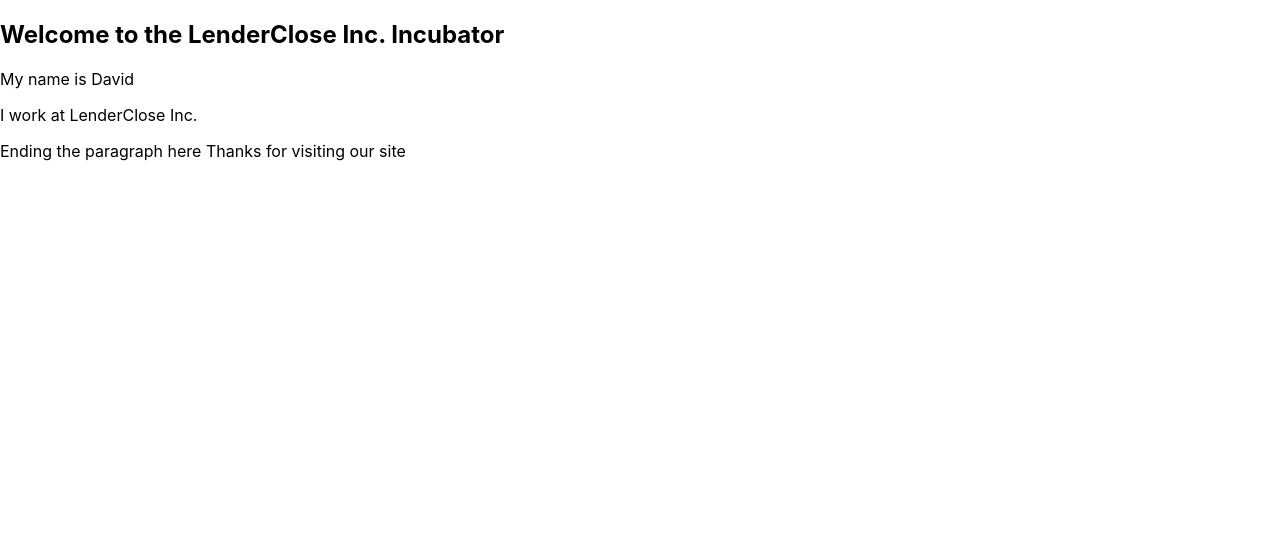
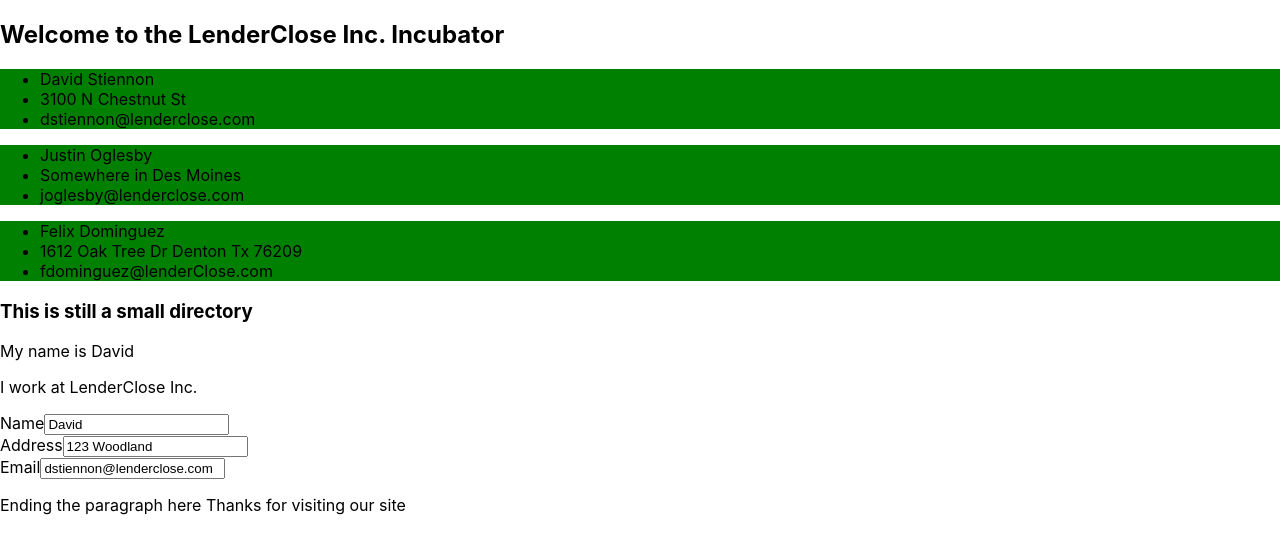
Before and after one commit to dpstiennon/directory_tutorial, a React (Create React App) app: page / in a window 1280 px wide. Shown: the top 554 px of the page. Built offline with nearby package versions, Linux system fonts and the light colour scheme.

Commit message:
added form state management

```diff
--- a/src/App.js
+++ b/src/App.js
@@ -1,22 +1,64 @@
 import './App.css';
+import Header from "./Header";
+import {x} from './Header';
+import NewPersonForm from "./components/NewPersonForm";
 
-function Header(props) {
-  return <h2>Welcome to the {props.companyName} Incubator</h2>
-}
+const startingPeople = [
+  {
+    name: 'David Stiennon',
+    address: '3100 N Chestnut St',
+    email: 'dstiennon@lenderclose.com'
+  },
+  {
+    name: 'Justin Oglesby',
+    address: 'Somewhere in Des Moines',
+    email: 'joglesby@lenderclose.com'
+  },
+  {
+    name: 'Felix Dominguez',
+    address: '1612 Oak Tree Dr Denton Tx 76209',
+    email: 'fdominguez@lenderClose.com'
+  }
+]
 
 function Footer(props) {
   return <p> Ending the paragraph here {props.message}</p>
+}
+
+function PersonCard(props) {
+  return <div style={{backgroundColor: 'green'}}>
+    <ul>
+      <li>{props.person.name}</li>
+      <li>{props.person.address}</li>
+      <li>{props.person.email}</li>
+    </ul>
+  </div>
+}
+
+function LengthJudge(props) {
+  if (props.people.length > 5) {
+    return <h3>That's a lot of people</h3>
+  } else {
+    return <h3>This is still a small directory</h3>
+  }
 }
 
 function App() {
   let name = 'David'
   let company = 'LenderClose Inc.'
   let companymessage = 'Thanks for visiting our site'
+
   return (
     <div>
       <Header id="main-header" className="header-class" companyName={company}></Header>
+      {
+        startingPeople.map(person => <PersonCard key={person.email} person={person}/>)
+      }
+
+      <LengthJudge people={startingPeople}/>
       <p>My name is {name}</p>
       <p>I work at {company}</p>
+      <NewPersonForm />
       <Footer message={companymessage}></Footer>
     </div>
   );
--- /dev/null
+++ b/src/Header.js
@@ -0,0 +1,8 @@
+function Header(props) {
+  return (
+    <h2>Welcome to the {props.companyName} Incubator</h2>
+  );
+}
+
+export default Header;
+export let x = 3;
--- /dev/null
+++ b/src/components/NewPersonForm.js
@@ -0,0 +1,39 @@
+  import React, {useState} from 'react';
+
+const NewPersonForm = () => {
+  const [name, setName] = useState("David")
+  const [address, setAddress] = useState("123 Woodland")
+  const [email, setEmail] = useState('dstiennon@lenderclose.com')
+
+
+  const handleNameChange = function(e) {
+    setName(e.target.value)
+  }
+
+  const handleAddressChange = function(e){
+    setAddress(e.target.value)
+  }
+
+  const handleEmailChange = function (e){
+    setEmail(e.target.value)
+  }
+
+  return (
+    <form>
+      <div>
+        <label>Name</label>
+        <input type="text" value={name} onChange={handleNameChange}/>
+      </div>
+      <div>
+        <label>Address</label>
+        <input type="text" value={address} onChange={handleAddressChange}/>
+      </div>
+      <div>
+        <label>Email</label>
+        <input type="text" value={email} onChange={handleEmailChange}/>
+      </div>
+    </form>
+  );
+};
+
+export default NewPersonForm;
```
